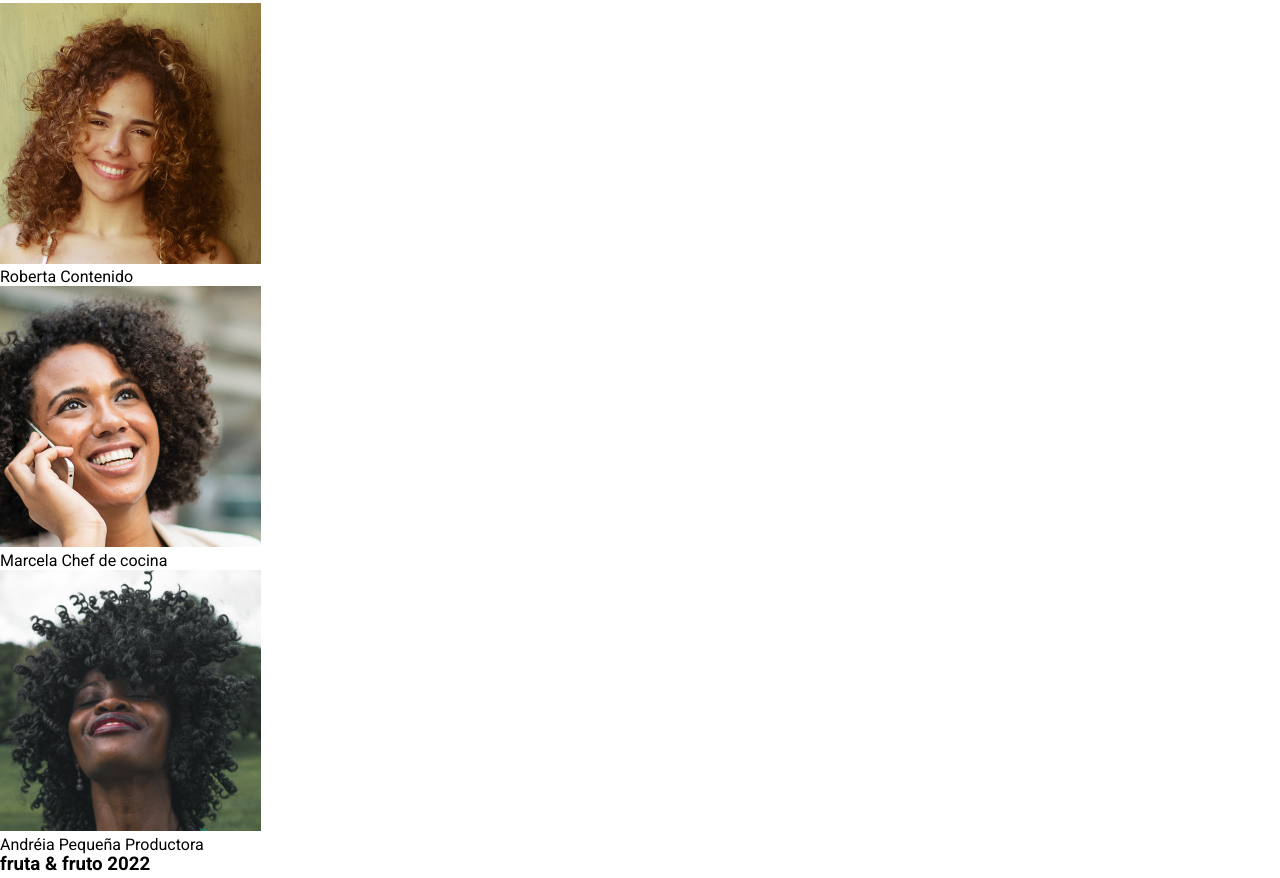
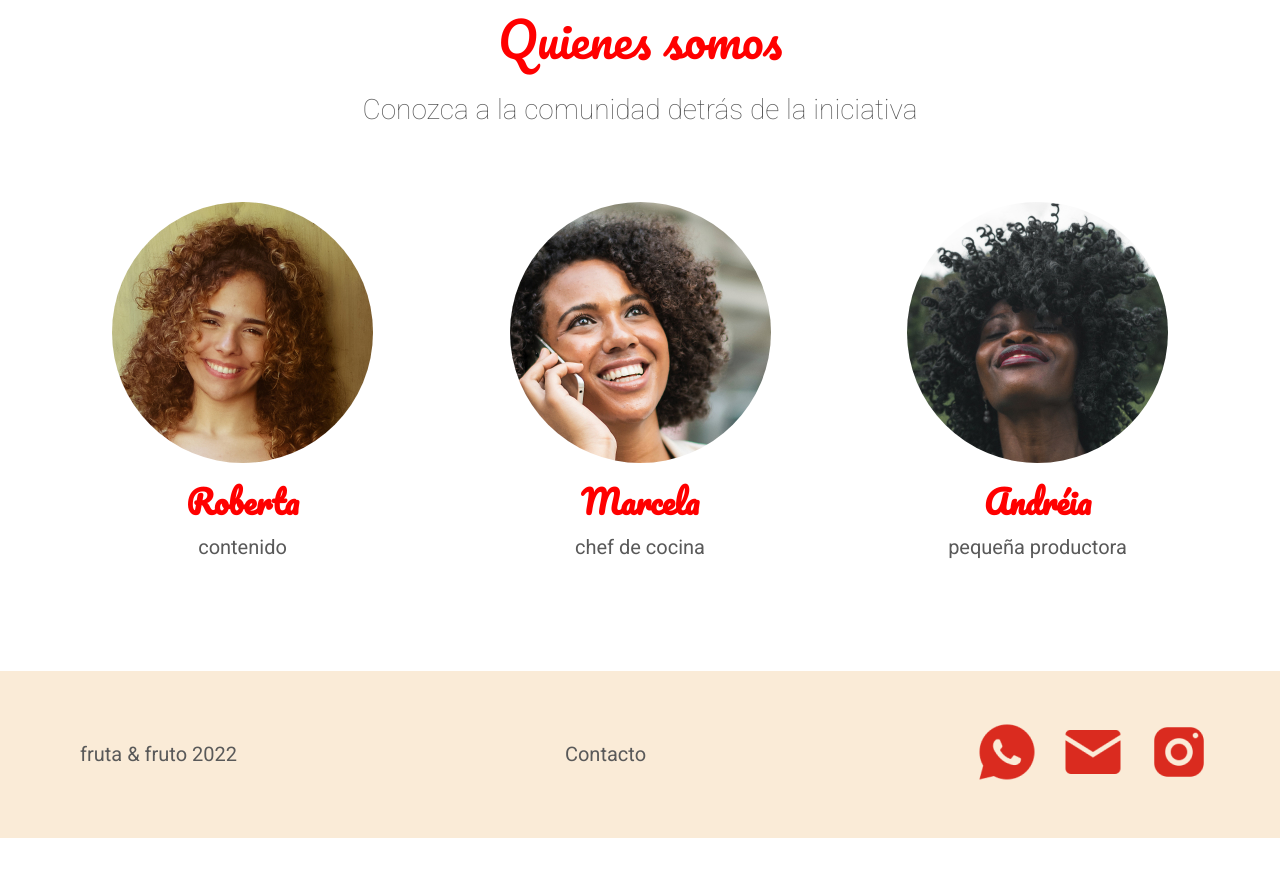
Before and after one commit to danbmz/arquitectura_css, a plain HTML site: page index.html in a window 1280 px wide. Shown: the part 1981-2859 px from the top of the page. After the commit the page ends 2819 px from the top, so only its background shows below. Drawn offline with Linux system fonts and the light colour scheme.

Commit message:
Terminando la pagina

```diff
--- /dev/null
+++ b/assets/css/about_us.css
@@ -0,0 +1,50 @@
+.quienes{
+    padding: 5rem;
+    text-align: center;
+}
+.quienes__titulo{
+    color: red;
+    font-family: Pacifico, cursive;
+    font-size: 3rem;
+    font-weight: 400;
+    margin-bottom: 1rem;
+}
+.quienes__descripcion{
+    color: #595959;
+    font-size: 1.75rem;
+    font-weight: 100;
+}
+.personas{
+    display: flex;
+    justify-content: space-between;
+    padding-top: 1rem;
+}
+.persona{
+    display: flex;
+    flex-direction: column;
+    padding: 2rem;
+}
+.persona__imagen{
+    margin-bottom: 1rem;
+}
+.persona__imagen--roberta{
+    border-radius: 50%;
+}
+.persona__imagen--marcela{
+    border-radius: 50%;
+}
+.persona__imagen--andrea{
+    border-radius: 50%;
+}
+.persona__nombre{
+    color: red;
+    font-family: Pacifico, cursive;
+    font-size: 2rem;
+    font-weight: bold;
+    margin-bottom: 1rem;
+}
+.persona__funcion{
+    color: #595959;
+    font-size: 1.25rem;
+    text-transform: lowercase;
+}
--- /dev/null
+++ b/assets/css/rodapie.css
@@ -0,0 +1,27 @@
+.rodapie{
+    display: flex;
+    justify-content: space-between;
+    align-items: center;
+    padding: 2rem 3rem 2rem 5rem;
+    background-color: antiquewhite;
+}
+.rodapie__titulo{
+    color: #595959;
+    font-weight: 400;
+    font-size: 1.25rem;
+}
+.rodapie__descripcion{
+    color: #595959;
+    font-size: 1.25rem;
+
+}
+.rodapie__lista{
+    display: flex;
+    list-style: none;
+}
+.rodapie__item{
+
+}
+.rodapie__icon{
+    margin-right: 1.25rem;
+}
--- a/index.html
+++ b/index.html
@@ -12,6 +12,8 @@
         <link rel="stylesheet" href="assets/css/banner.css">
         <link rel="stylesheet" href="assets/css/sobre.css">
         <link rel="stylesheet" href="assets/css/recetas.css">
+        <link rel="stylesheet" href="assets/css/about_us.css">
+        <link rel="stylesheet" href="assets/css/rodapie.css">
     </head>
 
     <body>
@@ -95,17 +97,17 @@
                 <p class="quienes__descripcion">Conozca a la comunidad detrás de la iniciativa</p>
                 <div class="personas">
                     <div class="persona">
-                        <div class="persona__imagen persona__imagen--roberta"><img src="assets/img/personas/roberta.jpg" alt=""></div>
+                        <div class="persona__imagen"><img src="assets/img/personas/roberta.jpg" alt="" class="persona__imagen--roberta"></div>
                         <span class="persona__nombre">Roberta</span>
                         <span class="persona__funcion">Contenido</span>
                     </div>
                     <div class="persona">
-                        <div class="persona__imagen persona__imagen--marcela"><img src="assets/img/personas/marcela.jpg" alt=""></div>
+                        <div class="persona__imagen"><img src="assets/img/personas/marcela.jpg" alt="" class="persona__imagen--marcela"></div>
                         <span class="persona__nombre">Marcela</span>
                         <span class="persona__funcion">Chef de cocina</span>
                     </div>
                     <div class="persona">
-                        <div class="persona__imagen persona__imagen--andrea"><img src="assets/img/personas/andrea.jpg" alt=""></div>
+                        <div class="persona__imagen"><img src="assets/img/personas/andrea.jpg" alt="" class="persona__imagen--andrea"></div>
                         <span class="persona__nombre">Andréia</span>
                         <span class="persona__funcion">Pequeña Productora</span>
                     </div>
```
